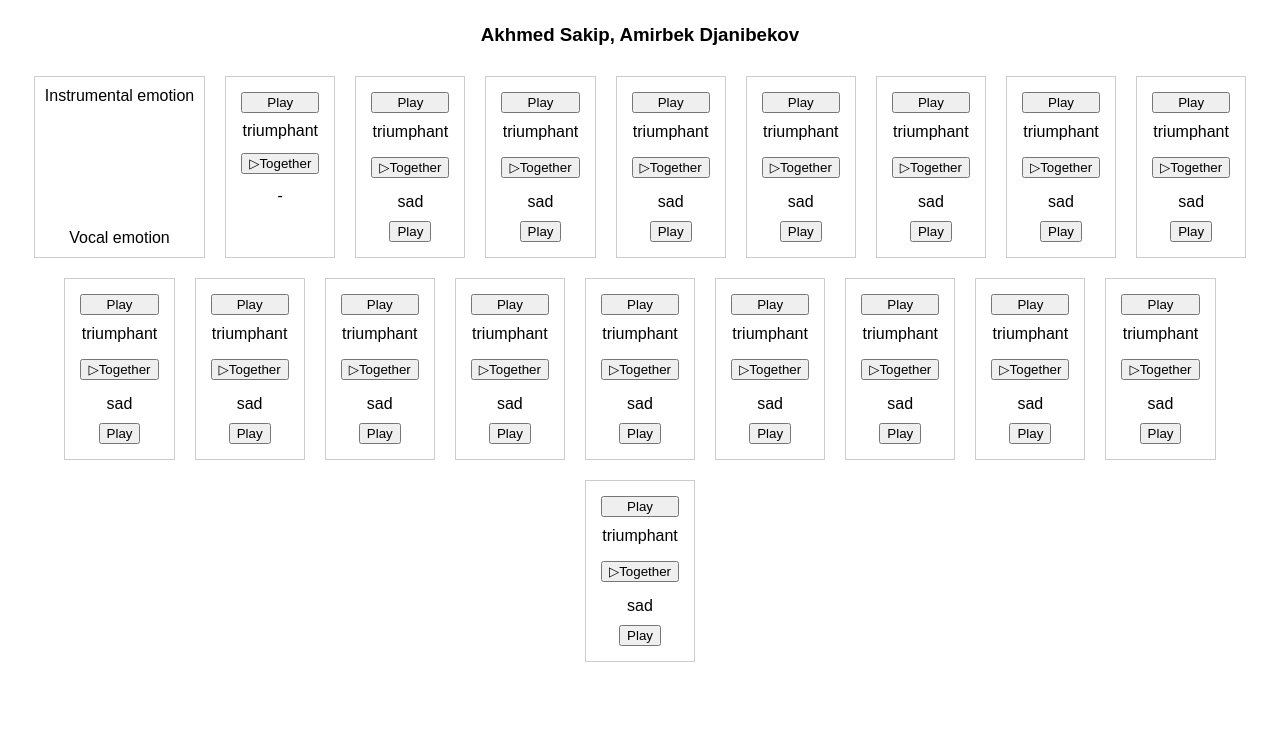
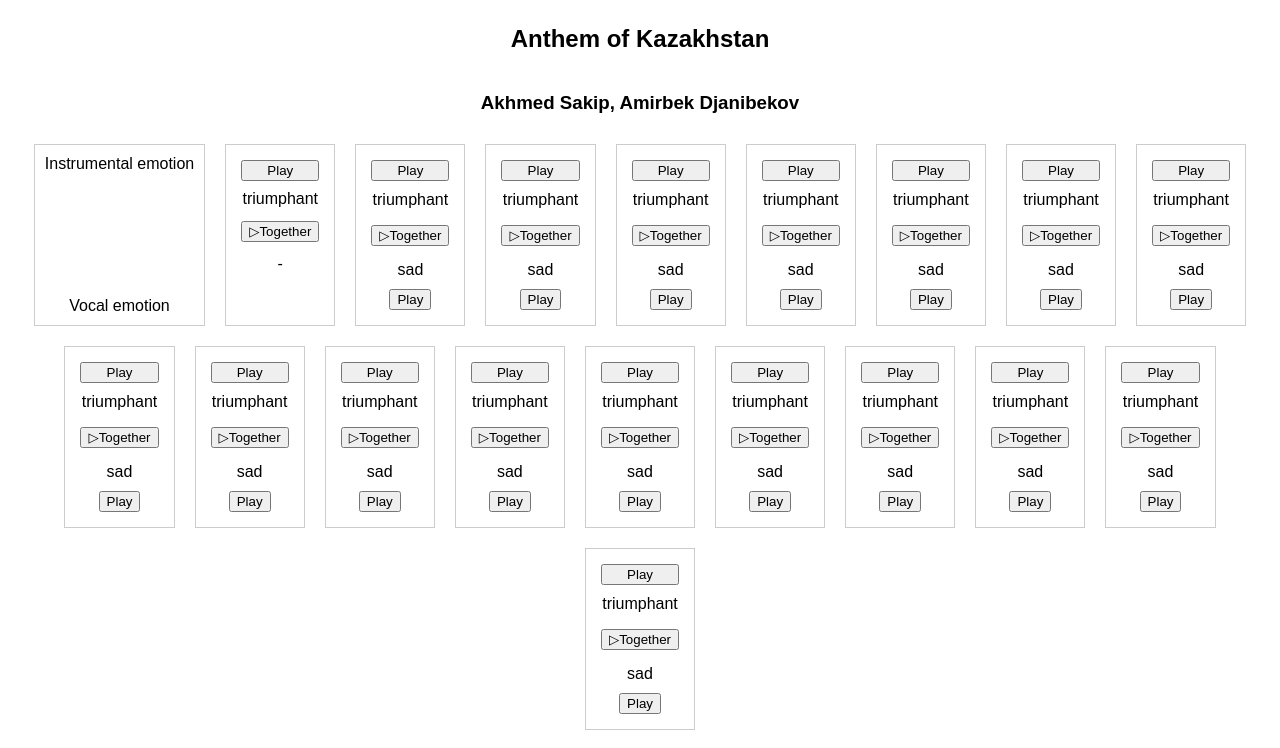
Before and after one commit to djanibekov/nlp703-speech-processing, a plain HTML site: page index.html in a window 1280 px wide. Shown: the part 81-829 px from the top of the page. Before the commit the page ends 800 px from the top, so only its background shows below. Drawn offline with Linux system fonts and the light colour scheme.

Commit message:
page title added

```diff
--- a/index.html
+++ b/index.html
@@ -41,6 +41,7 @@
 </head>
 <body>
     <h1 class="heading">NLP703 Project</h1>
+    <h2 class="heading">Anthem of Kazakhstan</h2>
     <h3 class="heading">Akhmed Sakip, Amirbek Djanibekov</h3>
     <script>
         async function fetchCSV(url, type) {
```
